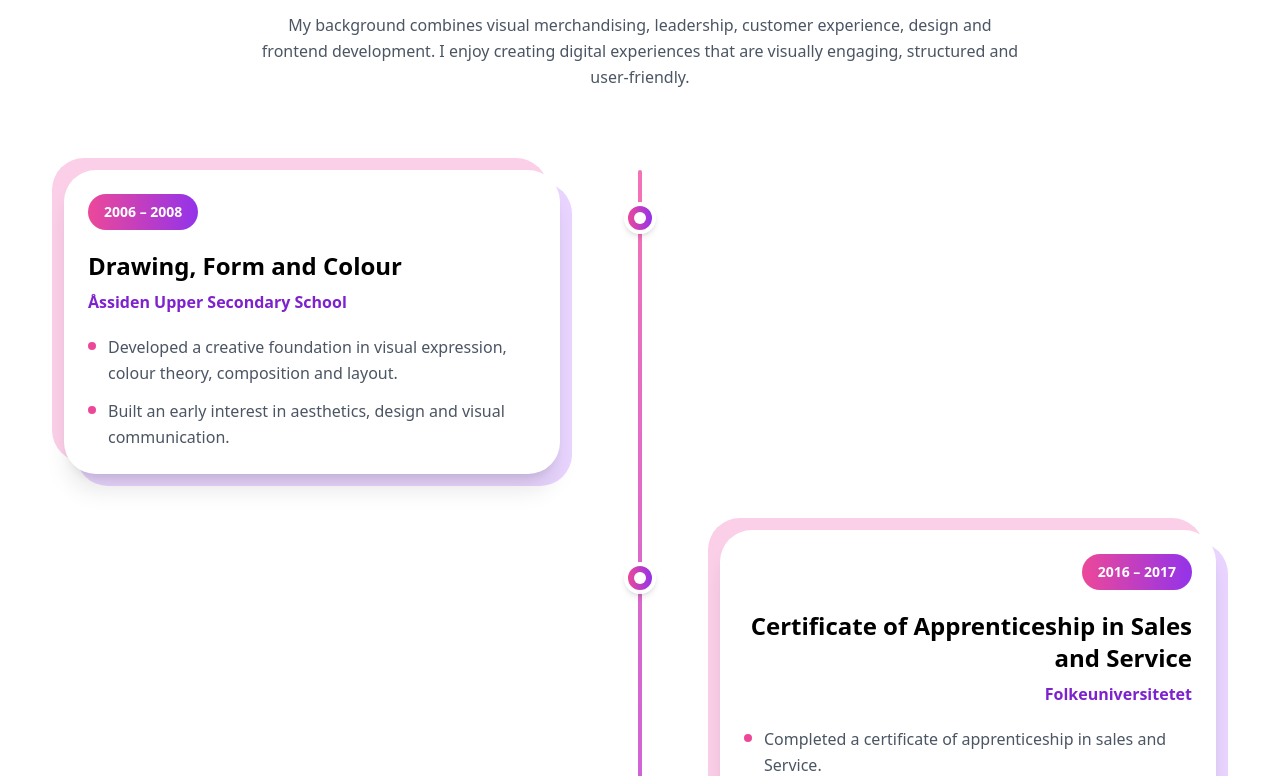
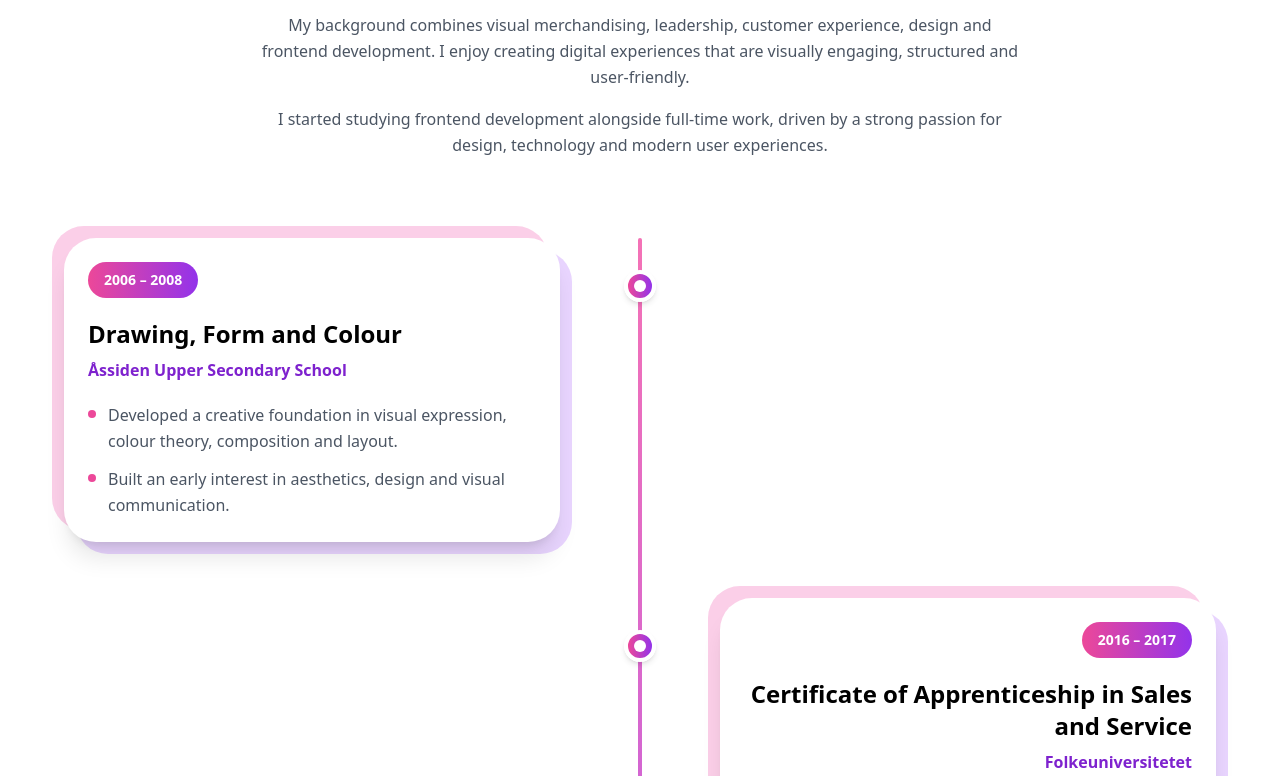
Before and after one commit to Veronicabrun/portfolio2, a React (Create React App) app: page /about in a window 1280 px wide. Shown: the part 304-1080 px from the top of the page. Built offline with nearby package versions, Linux system fonts and the light colour scheme.

Commit message:
Update about section with personal introduction

```diff
--- a/src/components/AboutTimeline/index.jsx
+++ b/src/components/AboutTimeline/index.jsx
@@ -16,7 +16,7 @@ const timelineItems = [
     title: "Certificate of Apprenticeship in Sales and Service",
     place: "Folkeuniversitetet",
     points: [
-      "Completed a certificate of apprenticeship in sales and Service.",
+      "Completed a certificate of apprenticeship in sales and service.",
       "Developed strong communication and customer service skills.",
       "Worked with customer interaction, product presentation and daily store routines.",
     ],
@@ -170,6 +170,12 @@ function AboutTimeline() {
             customer experience, design and frontend development.
             I enjoy creating digital experiences that are visually
             engaging, structured and user-friendly.
+
+            <span className="mt-4 block">
+              I started studying frontend development alongside
+              full-time work, driven by a strong passion for design,
+              technology and modern user experiences.
+            </span>
           </p>
         </div>
 
```
